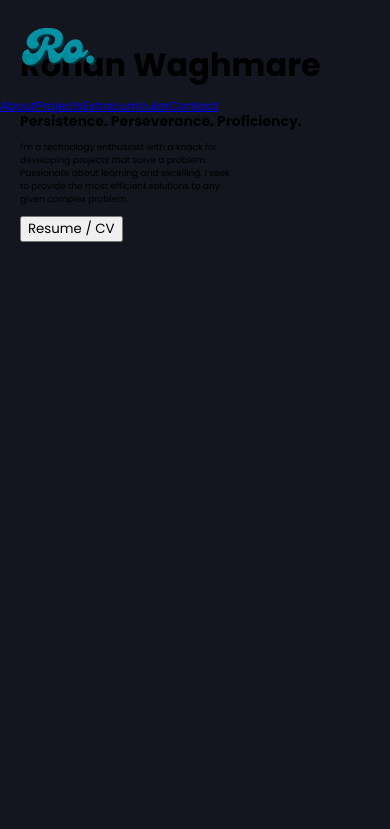
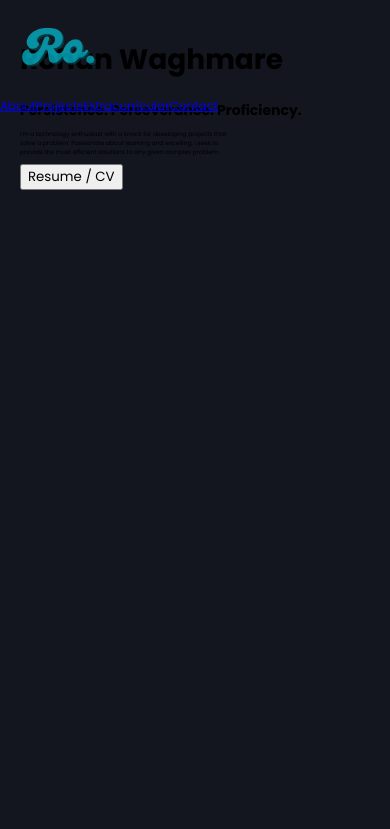
Before and after one commit to ron103/rohanwaghmare, a React (Create React App) app: page / in a window 390 px wide. Shown: the top 829 px of the page. Built offline with nearby package versions, Linux system fonts and the light colour scheme.

Commit message:
updated name and phrase

```diff
--- a/src/index.css
+++ b/src/index.css
@@ -460,13 +460,13 @@ body {
 /* Define font size for small screens */
 @media screen and (max-width: 1050px) {
   .name{
-    font-size: 32px;
+    font-size: 28px;
   }
   .tag {
     font-size: 14px; /* Adjust the font size as needed for smaller screens */
   }
   .phrase{
-    font-size: 9px;
+    font-size: 6px;
     width:70%;
     word-wrap: break-word;
   }
```
